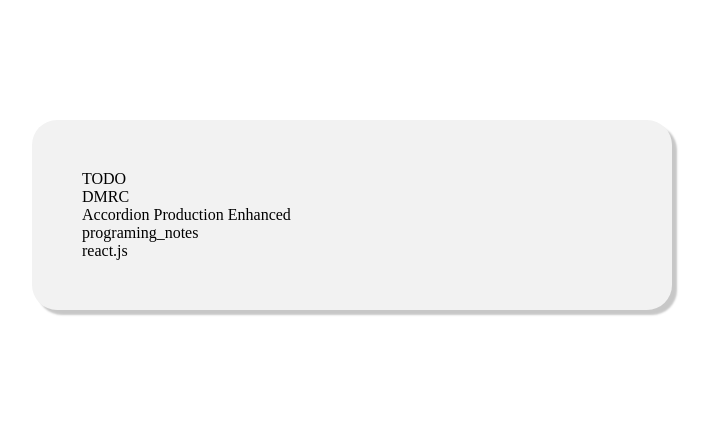
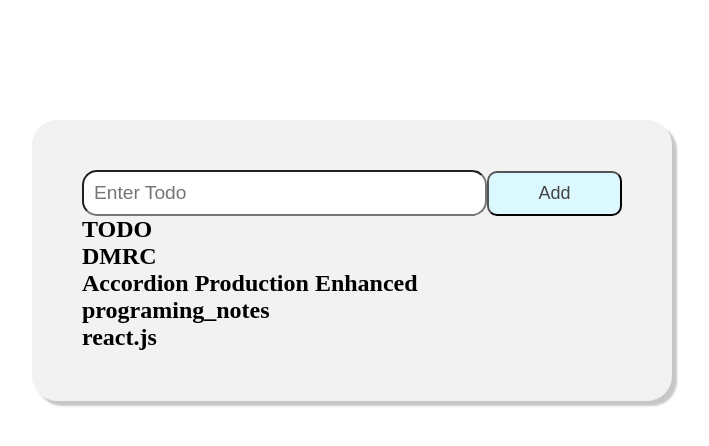
Before and after one commit to RifatParadoxical/TODO, a React (Vite) app: page / in a window 1280 px wide. Shown: the top 446 px of the page, without its empty margins (288-997 px from the left). Built offline with nearby package versions, Linux system fonts and the light colour scheme; data requests are answered from the project's data file.

Commit message:
todo list and input field

```diff
--- a/data/db.json
+++ b/data/db.json
@@ -2,28 +2,23 @@
     "repoes": [
         {
           "id": 1,
-          "name": "TODO",
-          "title": "To Do Application"
+          "name": "TODO"
         },
         {
           "id": 2,
-          "name": "DMRC",
-          "title": ""
+          "name": "DMRC"
         },
         {
           "id": 3,
-          "name": "Accordion Production Enhanced",
-          "title": "Accordion Production Enhanced – Informal but clear about modifications."
+          "name": "Accordion Production Enhanced"
         },
         {
           "id": 4,
-          "name": "programing_notes",
-          "title": ""
+          "name": "programing_notes"
         },
         {
           "id": 5,
-          "name": "react.js",
-          "title": ""
+          "name": "react.js"
         }
    ]
 
--- a/package.json
+++ b/package.json
@@ -12,7 +12,8 @@
   "dependencies": {
     "json-server": "^1.0.0-beta.3",
     "react": "^19.0.0",
-    "react-dom": "^19.0.0"
+    "react-dom": "^19.0.0",
+    "react-hook-form": "^7.55.0"
   },
   "devDependencies": {
     "@eslint/js": "^9.19.0",
--- a/src/App.jsx
+++ b/src/App.jsx
@@ -1,34 +1,46 @@
 import React, { useEffect, useState } from 'react';
+import { useForm } from 'react-hook-form';
 
 const App = () => {
   const [todo, setTodo] = useState(null);
+  const { register, handleSubmit, formState:{errors} } = useForm()
+  function onSubmit(elem) {
+    console.log(elem)
+  }
 
   useEffect(() => {
      const fetchData = async () => {
        try {
-      const url = 'http://localhost:5173/repoes';
+      let url = `http://localhost:3000/repoes`;
       const res = await fetch(url);
+
+      if (!res.ok) {
+        throw new Error("Error found");
+      }
+
         const data = await res.json()
         setTodo(data)
+
       } catch (error) {
-        console.error(error)
+      console.error('Error:', error)
       }
      }
      fetchData()
   }, []);
 
+
   return (
     <div className="container">
-
-      {todo ? (
-        Array.isArray(todo) ? (
-          todo.map((user, index) => <p key={index}>{user.name || "Unnamed User"}</p>)
-        ) : (
-          <p>{todo.name || "Unnamed User"}</p>
-        )
-      ) : (
-        <p>Loading...</p>
-      )}
+      <form onSubmit={handleSubmit(onsubmit)}>
+        <input {...register('newTodo', {required: true})} type="text" placeholder='Enter Todo' />
+        <button type='Submit'>Add</button>
+        {errors.newTodo && <p style={{color : "red"}}>To add new Todo, Input can't be Empty.</p>}
+      </form>
+      {todo ? todo.map((element, key)=>(
+        <div key={element.id}>
+          <h2>{element.name}</h2>
+        </div>
+      )) : ( <h2>Loading..</h2> )}
     </div>
   );
 };
```
Also changed, not shown: 1 other file (tests, documents, lock files or other folders).
